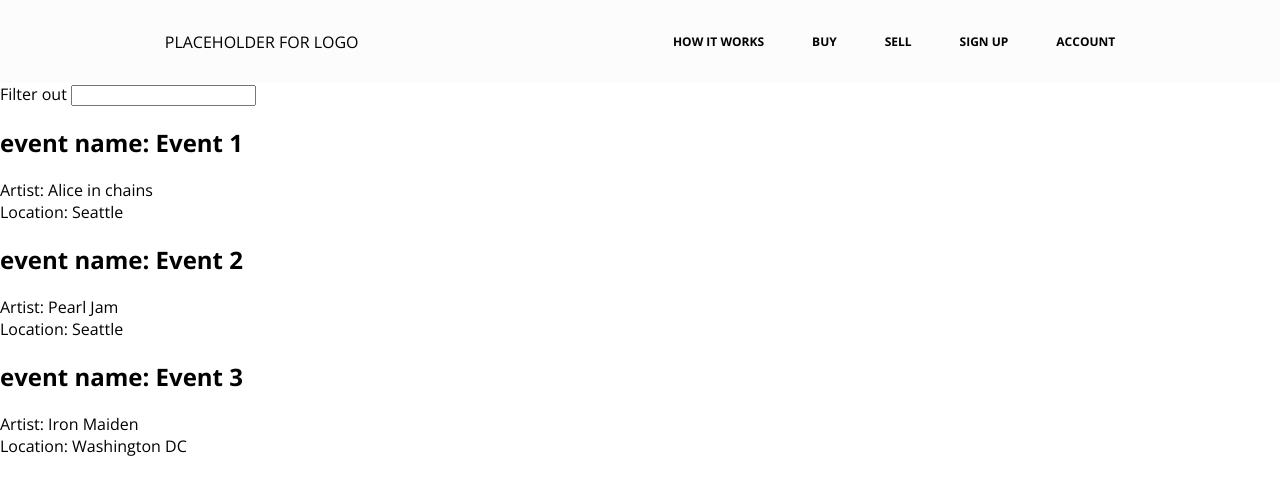
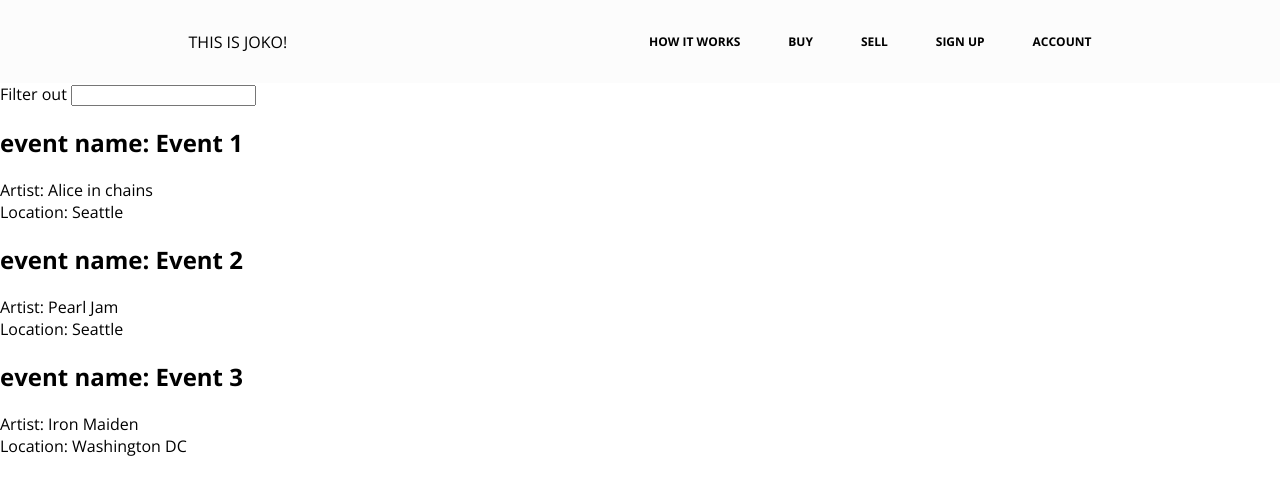
Before and after one commit to gunnerr91/joko, a React (Create React App) app: page / in a window 1280 px wide. Shown: the top 494 px of the page. Built offline with nearby package versions, Linux system fonts and the light colour scheme.

Commit message:
removing the build script and updating content to see if it works!!!

```diff
--- a/src/navbar/components/NavbarMain.js
+++ b/src/navbar/components/NavbarMain.js
@@ -5,7 +5,7 @@ function NavbarMain() {
   return (
     <>
       <div id="navbar">
-        <div id="logo">placeholder for logo</div>
+        <div id="logo">This is JOKO!</div>
         <div id="links">
           <button>how it works</button>
           <button>buy</button>
```
